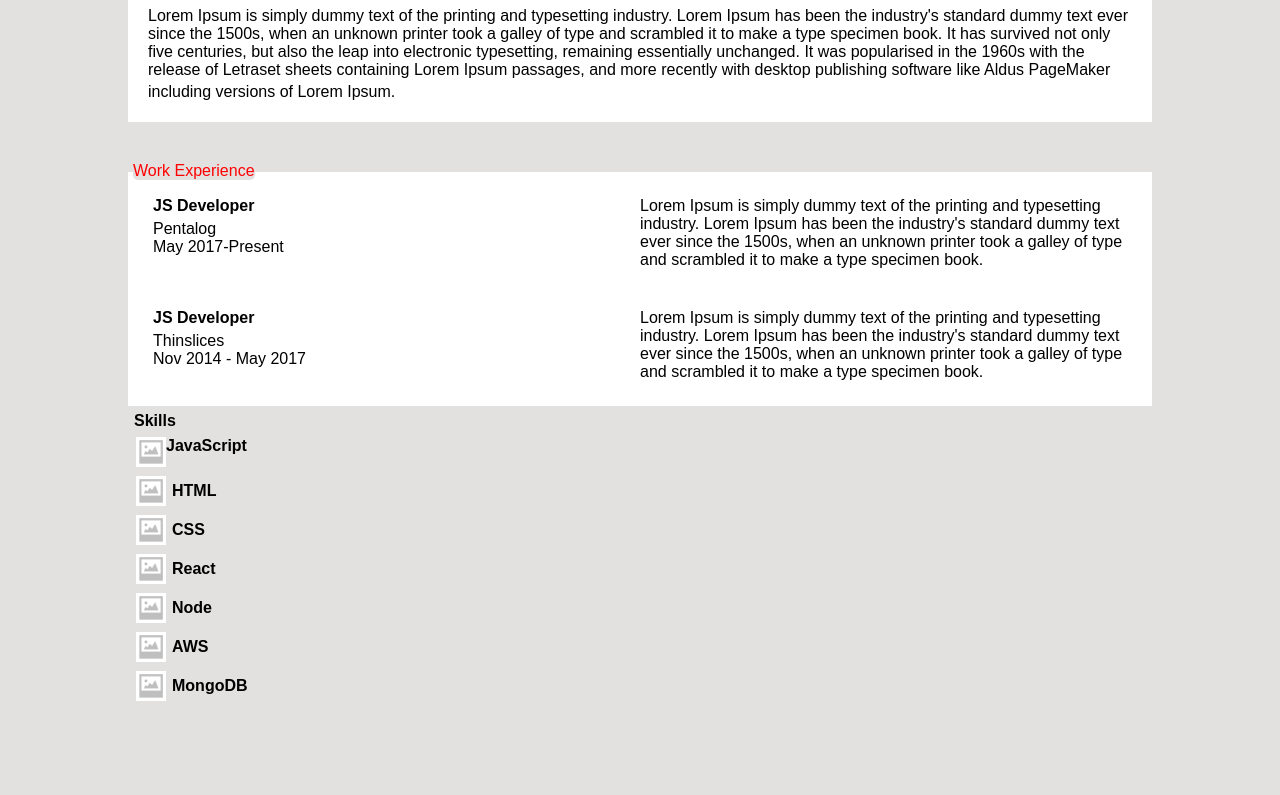
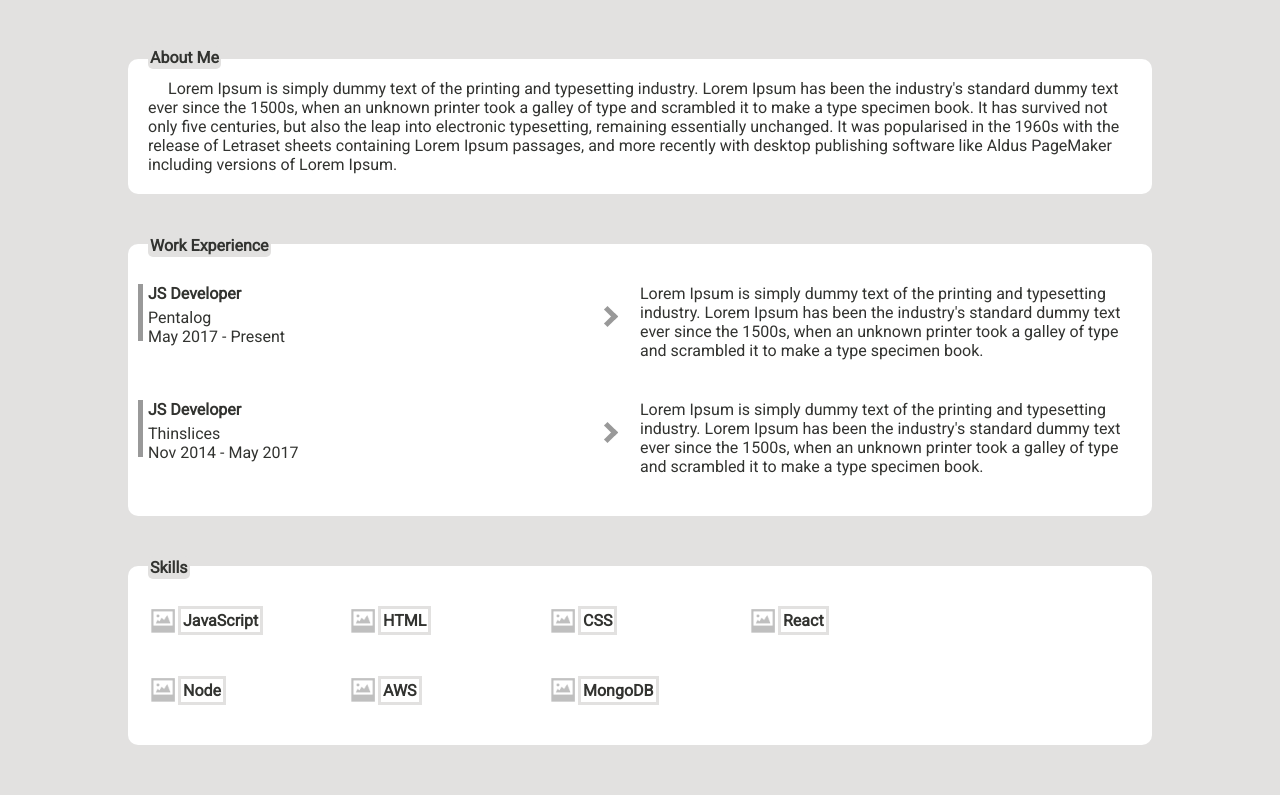
Before and after one commit to vpetrovici/p5_front_module1, a plain HTML site: page CV/index.html in a window 1280 px wide. Shown: the part 134-929 px from the top of the page. Before the commit the page ends 843 px from the top, so only its background shows below. Drawn offline with Linux system fonts and the light colour scheme.

Commit message:
refactored cv using flex

```diff
--- a/CV/index.css
+++ /dev/null
@@ -1,174 +0,0 @@
-* {
-  box-sizing: border-box;
-}
-
-body {
-  font-family: Arial, Helvetica, sans-serif;
-  padding: 0 0 50px 0;
-  margin: 0 auto;
-  width: 80%;
-  background-color: #e2e1e0;
-}
-
-header {
-  background-color: #ffffff;
-  text-align: center;
-}
-
-header {
-  box-shadow: 0 5px 7px rgba(0, 0, 0, 0.16), 0 5px 7px rgba(0, 0, 0, 0.23);
-}
-
-header h1 {
-  margin-bottom: 0;
-  padding-top: 5px;
-}
-
-header h2 {
-  margin-top: 5px;
-  padding-bottom: 5px;
-}
-
-.article-lorem {
-  background-color: #ffffff;
-  border: 0;
-  position: relative;
-  padding: 20px;
-}
-.article-lorem::before {
-  content: "About Me";
-  color: red;
-  position: absolute;
-  background-color: #e2e1e0;
-  padding: 2px;
-  border-radius: 10px;
-  top: -10px;
-}
-.article-lorem:hover {
-  box-shadow: 0 5px 7px rgba(0, 0, 0, 0.16), 0 5px 7px rgba(0, 0, 0, 0.23);
-}
-section:hover {
-  box-shadow: 0 5px 7px rgba(0, 0, 0, 0.16), 0 5px 7px rgba(0, 0, 0, 0.23);
-}
-.section-article{
-  padding:20px;
-  display: flex;
-}
-.workplace{
-  flex:1;
-  align-items: center;
-}
-.work-text{
-  flex:1;
-  align-items: center;
-  margin:0;
-}
-.workexperience::before{
-  content:"Work Experience";
-  color: red;
-  position: absolute;
-  background-color: #e2e1e0;
-  top:-10px;
-  position: absolute;
-  border-radius: 5px;
-}
-.workexperience {
-  margin-top:50px;
-  padding: 5px;
-  background-color: white;
-  position: relative;
-}
-
-legend:hover {
-  cursor: pointer;
-  border-radius: 5px;
-}
-
-.first-paragraph {
-  margin: 10px;
-}
-
-span {
-  color: #e2e1e0;
-  font-weight: bolder;
-  font-size: 20px;
-}
-
-.fieldset-margin {
-  margin: 50px 0;
-}
-
-}
-
-/* .work-experience > div {
-  width: 60%;
-}
-
-.work-experience > p {
-  width: 40%;
-  margin: 0;
-} */
-
-.margin-bottom {
-  margin-bottom: 20px;
-}
-
-.p-float {
-  float: left;
-}
-
-.js-developer {
-  font-weight: bold;
-  margin-bottom: 5px;
-}
-
-.figure-image {
-  width: 500px;
-  border: 2px solid #e2e1e0;
-  float: left;
-  margin-right: 50%;
-  border-radius: 5px;
-  border-collapse: collapse;
-  position: relative;
-  margin-top: 5px;
-}
-
-img {
-  width: 30px;
-  height: 30px;
-  float: left;
-}
-
-.skills {
-  padding: 6px;
-  float: left;
-  background-color: #e2e1e0;
-  transition-property: 100px;
-  font-weight: bolder;
-  text-align: start;
-}
-
-.figure-image:hover .skills {
-  width: 465px;
-  cursor: w-resize;
-}
-
-.tool {
-  visibility: hidden;
-  position: absolute;
-  top: -12px;
-  left: 510px;
-  font-size: 15px;
-  font-weight: bold;
-  background-color: #e2e1e0;
-  padding: 5px;
-  border-radius: 5px;
-}
-
-.figure-image:hover .tool {
-  visibility: visible;
-}
-
-.clear {
-  clear: both;
-}
--- a/CV/index.html
+++ b/CV/index.html
@@ -1,18 +1,20 @@
 <!DOCTYPE html>
 <html>
+
   <head>
     <title>CV</title>
-    <link rel="stylesheet" type=text/css href ="index.css">
+    <link rel="stylesheet" type=text/css href ="main.css">
+    <link href="https://fonts.googleapis.com/css?family=Roboto" rel="stylesheet">
   </head>
+
   <body>
 
     <header>
       <h1>NUME PRENUME</h1>
-    <h2><i>JS DEVELOPER</i></h2>
+      <h3><span>Js</span>DEVELOPER</h3>
     </header>
 
     <main>
-
       <article class="article-lorem">
         Lorem Ipsum is simply dummy text of the printing and typesetting
         industry. Lorem Ipsum has been the industry's standard dummy text ever
@@ -22,23 +24,23 @@
         essentially unchanged. It was popularised in the 1960s with the release
         of Letraset sheets containing Lorem Ipsum passages, and more recently
         with desktop publishing software like Aldus PageMaker including versions
-        of Lorem Ipsum.<span>
+        of Lorem Ipsum.
       </article>
 
       <section class="workexperience">
+
         <article class="section-article">
           <div class="workplace">
             <div class="js-developer">JS Developer</div>
             <div>Pentalog</div>
-              <div>May 2017-Present</div>
+            <div>May 2017 - Present</div>
           </div>
-            <p class="work-text">
+          <article class="work-text">
             Lorem Ipsum is simply dummy text of the printing and typesetting
             industry. Lorem Ipsum has been the industry's standard dummy text ever
             since the 1500s, when an unknown printer took a galley of type and
             scrambled it to make a type specimen book.
-            </p>
-            <div class="clear"></div>
+          </article>
         </article>
 
         <article class="section-article">
@@ -47,76 +49,72 @@
             <div>Thinslices</div>
             <div>Nov 2014 - May 2017</div>
           </div>
-          <p class="work-text">
+          <article class="work-text">
             Lorem Ipsum is simply dummy text of the printing and typesetting
             industry. Lorem Ipsum has been the industry's standard dummy text ever
             since the 1500s, when an unknown printer took a galley of type and
             scrambled it to make a type specimen book.
-          </p>
-          <div class="clear"></div>
           </article>
-
+        </article>
       </section>
 
       <section class="skills">
-      <div>Skills</div>
 
         <div class="figure-image">
-        <div class="hover ">
+          <div class="imagehover">
             <img src="media/noImage.png" />
-          <p class="tool">JavaScript</p>
+            <p class="tooltip">JavaScript</p>
+            <div class="skill">JavaScript</div>
           </div>
-        <div class="skill">JavaScript</div>
         </div>
 
         <div class="figure-image">
-        <div class="hover">
+          <div class="imagehover">
             <img src="media/noImage.png" />
-          <p class="tool">HTML</p>
+            <p class="tooltip">HTML</p>
+            <div class="skill">HTML</div>
           </div>
-        <div class="skills">HTML</div>
         </div>
 
         <div class="figure-image">
-        <div class="hover">
+          <div class="imagehover">
             <img src="media/noImage.png" />
-          <p class="tool">CSS</p>
+            <p class="tooltip">CSS</p>
+            <div class="skill">CSS</div>
           </div>
-        <div class="skills">CSS</div>
         </div>
 
         <div class="figure-image">
-        <div class="hover">
+          <div class="imagehover">
             <img src="media/noImage.png" />
-          <p class="tool">React</p>
+            <p class="tooltip">React</p>
+            <div class="skill">React</div>
           </div>
-        <div class="skills">React</div>
         </div>
 
         <div class="figure-image">
-        <div class="hover">
+          <div class="imagehover">
             <img src="media/noImage.png" />
-          <p class="tool">Node</p>
+            <p class="tooltip">Node</p>
+            <div class="skill">Node</div>
           </div>
-        <div class="skills">Node</div>
         </div>
 
         <div class="figure-image">
-        <div class="hover">
+          <div class="imagehover">
             <img src="media/noImage.png" />
-          <p class="tool">AWS</p>
+            <p class="tooltip">AWS</p>
+            <div class="skill">AWS</div>
           </div>
-        <div class="skills">AWS</div>
         </div>
 
         <div class="figure-image">
-        <div class="hover">
+          <div class="imagehover">
             <img src="media/noImage.png" />
-          <p class="tool">MongoDB</p>
+            <p class="tooltip">MongoDB</p>
+            <div class="skill">MongoDB</div>
           </div>
-        <div class="skills">MongoDB</div>
         </div>
-      <div class="clear"></div>
       </div>
       </section>
     </main>
--- /dev/null
+++ b/CV/main.css
@@ -0,0 +1,217 @@
+/* body rules start */
+* {
+  box-sizing: border-box;
+}
+
+body {
+  font-family: "Roboto", sans-serif;
+  padding: 20px 0 50px 0;
+  margin: 0 auto;
+  width: 80%;
+  background-color: #e2e1e0;
+  color: #323330;
+}
+/* body rules end */
+
+/* main rules start */
+
+header,
+.skills,
+.workexperience,
+.article-lorem {
+  background-color: #ffffff;
+  border-radius: 10px;
+}
+
+header:hover,
+.skills:hover,
+.workexperience:hover,
+.article-lorem:hover {
+  box-shadow: 0 5px 10px #999999, 0 5px 10px #b2b2b2;
+  background-color: #e2e1e0;
+}
+/* main rules end */
+
+/* header rules start*/
+header {
+  text-align: center;
+  margin-bottom: 80px;
+}
+
+header h1 {
+  margin: 0;
+  padding-top: 5px;
+}
+
+header h3 {
+  margin-top: 5px;
+  padding-bottom: 10px;
+}
+h3 span {
+  background-color: #f0db4f;
+  font-size: 30px;
+  margin-right: 5px;
+  padding: 8px 0 0 7px;
+  cursor: crosshair;
+}
+/* header rules end*/
+
+/* About me wraper start */
+.article-lorem {
+  position: relative;
+  padding: 20px;
+}
+.article-lorem::first-letter {
+  margin-left: 20px;
+}
+
+.article-lorem::before {
+  content: "About Me";
+  font-weight: bolder;
+  position: absolute;
+  background-color: #e2e1e0;
+  padding: 2px;
+  border-radius: 5px;
+  top: -13px;
+  cursor: pointer;
+}
+
+.article-lorem:hover::before {
+  color: #ff0000;
+  transition-delay: 0.5s;
+}
+/* About me wraper end */
+
+/* Wordk experience wraper start */
+.workexperience {
+  margin: 50px 0;
+  padding: 20px;
+  position: relative;
+}
+
+.workexperience::before {
+  content: "Work Experience";
+  font-weight: bolder;
+  position: absolute;
+  background-color: #e2e1e0;
+  top: -10px;
+  padding: 2px;
+  border-radius: 5px;
+  cursor: pointer;
+}
+
+.workexperience:hover::before {
+  color: #ff0000;
+  transition-delay: 0.5s;
+}
+
+.section-article {
+  padding: 20px 0;
+  display: flex;
+}
+
+.workplace {
+  flex: 1;
+  position: relative;
+}
+.workplace:before {
+  position: absolute;
+  content: "";
+  height: 57px;
+  width: 5px;
+  background-color: #999999;
+  left: -10px;
+}
+
+.work-text {
+  flex: 1;
+  position: relative;
+}
+.work-text:before {
+  position: absolute;
+  content: "";
+  width: 10px;
+  height: 10px;
+  border-right: 5px solid #999999;
+  border-bottom: 5px solid #999999;
+  left: -40px;
+  transform: rotate(-45deg);
+  top: 25px;
+}
+
+.js-developer {
+  font-weight: bold;
+  margin-bottom: 5px;
+}
+/* Wordk experience wraper end */
+
+/* Skills wraper start*/
+.skills {
+  position: relative;
+  padding: 20px;
+  display: flex;
+  flex-wrap: wrap;
+}
+
+.skills::before {
+  content: "Skills";
+  font-weight: bolder;
+  position: absolute;
+  background-color: #e2e1e0;
+  top: -10px;
+  padding: 2px;
+  border-radius: 5px;
+  cursor: pointer;
+}
+
+.skills:hover::before {
+  color: #ff0000;
+  transition-delay: 0.5s;
+}
+
+.figure-image {
+  display: flex;
+  width: 200px;
+  margin: 2% 0;
+}
+.imagehover {
+  display: flex;
+  justify-content: center;
+  align-items: center;
+  position: relative;
+}
+
+img {
+  width: 30px;
+  height: 30px;
+  flex: 1;
+}
+
+.skill {
+  flex: 1;
+  font-weight: bolder;
+  border: 3px solid #e2e1e0;
+  padding: 2px;
+  cursor: not-allowed;
+}
+
+.tooltip {
+  visibility: hidden;
+  position: absolute;
+  font-size: 15px;
+  font-weight: bold;
+  background-color: #ff0000;
+  padding: 5px;
+  top: -10px;
+  color: #ffffff;
+  transform: rotate(35deg);
+}
+
+.imagehover:hover .tooltip {
+  visibility: visible;
+  position: absolute;
+  cursor: not-allowed;
+}
+/* Skills wraper end*/
+
+/* The end */
```
Lines whose indentation alone changed are shown as unchanged.
